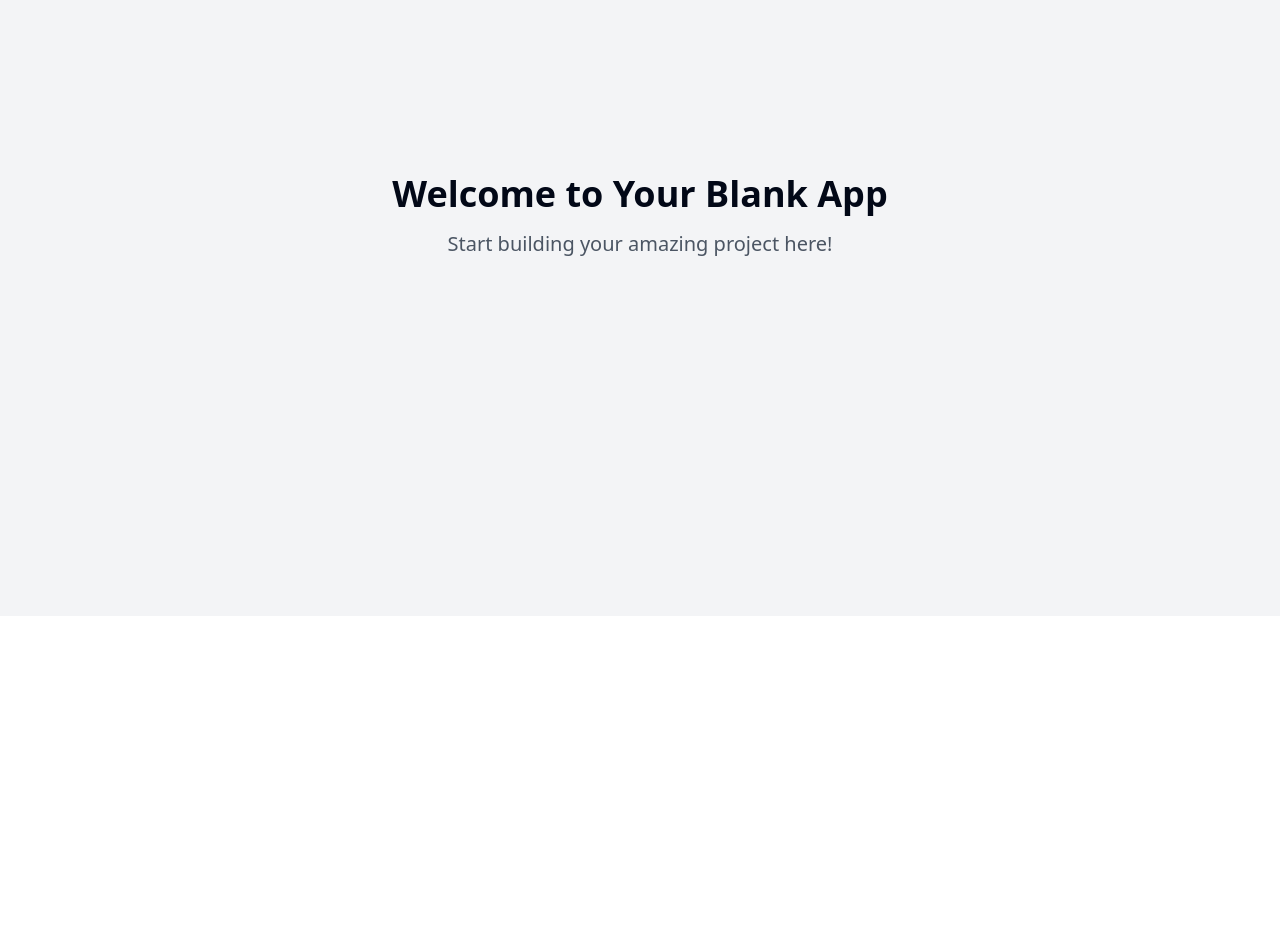
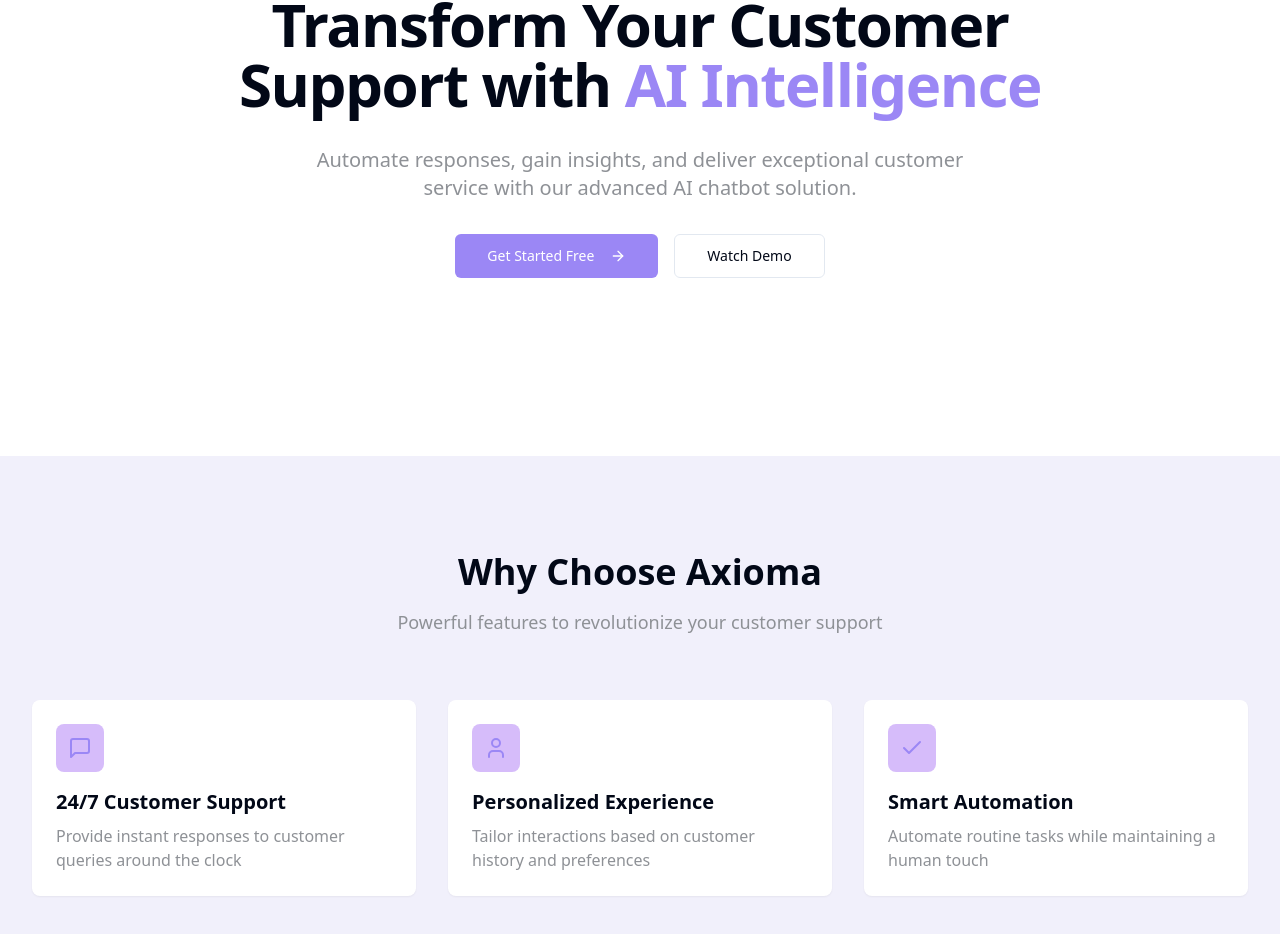
Before and after one commit to beibel/clean-axioma-design, a React (Vite) app: page / in a window 1280 px wide. Shown: the part 184-1118 px from the top of the page. Before the commit the page ends 800 px from the top, so only its background shows below. Built offline with nearby package versions, Linux system fonts and the light colour scheme.

Commit message:
Create landing page design
Implement a minimalistic and clean design for the axiomabot.com landing page, inspired by the color schemes of chatbase.co and cussidyai.com while ensuring a unique design.
[skip gpt_engineer]

```diff
--- /dev/null
+++ b/src/components/Features.tsx
@@ -0,0 +1,51 @@
+import { MessageSquare, User, Check } from "lucide-react";
+
+const features = [
+  {
+    icon: <MessageSquare className="h-6 w-6" />,
+    title: "24/7 Customer Support",
+    description: "Provide instant responses to customer queries around the clock",
+  },
+  {
+    icon: <User className="h-6 w-6" />,
+    title: "Personalized Experience",
+    description: "Tailor interactions based on customer history and preferences",
+  },
+  {
+    icon: <Check className="h-6 w-6" />,
+    title: "Smart Automation",
+    description: "Automate routine tasks while maintaining a human touch",
+  },
+];
+
+export const Features = () => {
+  return (
+    <div className="py-24 bg-neutral-light">
+      <div className="max-w-7xl mx-auto px-4 sm:px-6 lg:px-8">
+        <div className="text-center mb-16">
+          <h2 className="text-3xl sm:text-4xl font-bold">
+            Why Choose Axioma
+          </h2>
+          <p className="mt-4 text-neutral text-lg">
+            Powerful features to revolutionize your customer support
+          </p>
+        </div>
+        <div className="grid grid-cols-1 md:grid-cols-3 gap-8">
+          {features.map((feature, index) => (
+            <div
+              key={index}
+              className="p-6 bg-white rounded-lg shadow-sm hover:shadow-md transition-shadow duration-300 animate-fade-up"
+              style={{ animationDelay: `${index * 100}ms` }}
+            >
+              <div className="h-12 w-12 bg-primary-light rounded-lg flex items-center justify-center text-primary mb-4">
+                {feature.icon}
+              </div>
+              <h3 className="text-xl font-semibold mb-2">{feature.title}</h3>
+              <p className="text-neutral">{feature.description}</p>
+            </div>
+          ))}
+        </div>
+      </div>
+    </div>
+  );
+};
--- /dev/null
+++ b/src/components/Hero.tsx
@@ -0,0 +1,27 @@
+import { ArrowRight } from "lucide-react";
+import { Button } from "@/components/ui/button";
+
+export const Hero = () => {
+  return (
+    <div className="min-h-[80vh] flex flex-col items-center justify-center px-4 sm:px-6 lg:px-8">
+      <div className="max-w-4xl mx-auto text-center space-y-8 animate-fade-up">
+        <h1 className="text-4xl sm:text-5xl lg:text-6xl font-bold tracking-tight">
+          Transform Your Customer Support with{" "}
+          <span className="text-primary">AI Intelligence</span>
+        </h1>
+        <p className="text-lg sm:text-xl text-neutral max-w-2xl mx-auto">
+          Automate responses, gain insights, and deliver exceptional customer service with our advanced AI chatbot solution.
+        </p>
+        <div className="flex flex-col sm:flex-row gap-4 justify-center">
+          <Button size="lg" className="bg-primary hover:bg-primary-dark text-white">
+            Get Started Free
+            <ArrowRight className="ml-2 h-4 w-4" />
+          </Button>
+          <Button size="lg" variant="outline">
+            Watch Demo
+          </Button>
+        </div>
+      </div>
+    </div>
+  );
+};
--- a/src/pages/Index.tsx
+++ b/src/pages/Index.tsx
@@ -1,13 +1,12 @@
-// Update this page (the content is just a fallback if you fail to update the page)
+import { Hero } from "@/components/Hero";
+import { Features } from "@/components/Features";
 
 const Index = () => {
   return (
-    <div className="min-h-screen flex items-center justify-center bg-gray-100">
-      <div className="text-center">
-        <h1 className="text-4xl font-bold mb-4">Welcome to Your Blank App</h1>
-        <p className="text-xl text-gray-600">Start building your amazing project here!</p>
-      </div>
-    </div>
+    <main className="min-h-screen">
+      <Hero />
+      <Features />
+    </main>
   );
 };
 
--- a/tailwind.config.ts
+++ b/tailwind.config.ts
@@ -12,85 +12,44 @@ export default {
   theme: {
     container: {
       center: true,
-			padding: '2rem',
+      padding: "2rem",
       screens: {
-				'2xl': '1400px'
-			}
+        "2xl": "1400px",
+      },
     },
     extend: {
       colors: {
-				border: 'hsl(var(--border))',
-				input: 'hsl(var(--input))',
-				ring: 'hsl(var(--ring))',
-				background: 'hsl(var(--background))',
-				foreground: 'hsl(var(--foreground))',
+        border: "hsl(var(--border))",
+        input: "hsl(var(--input))",
+        ring: "hsl(var(--ring))",
+        background: "hsl(var(--background))",
+        foreground: "hsl(var(--foreground))",
         primary: {
-					DEFAULT: 'hsl(var(--primary))',
-					foreground: 'hsl(var(--primary-foreground))'
+          DEFAULT: "#9b87f5",
+          light: "#D6BCFA",
+          dark: "#7E69AB",
         },
-				secondary: {
-					DEFAULT: 'hsl(var(--secondary))',
-					foreground: 'hsl(var(--secondary-foreground))'
+        neutral: {
+          DEFAULT: "#8E9196",
+          light: "#F1F0FB",
         },
-				destructive: {
-					DEFAULT: 'hsl(var(--destructive))',
-					foreground: 'hsl(var(--destructive-foreground))'
-				},
-				muted: {
-					DEFAULT: 'hsl(var(--muted))',
-					foreground: 'hsl(var(--muted-foreground))'
-				},
-				accent: {
-					DEFAULT: 'hsl(var(--accent))',
-					foreground: 'hsl(var(--accent-foreground))'
-				},
-				popover: {
-					DEFAULT: 'hsl(var(--popover))',
-					foreground: 'hsl(var(--popover-foreground))'
-				},
-				card: {
-					DEFAULT: 'hsl(var(--card))',
-					foreground: 'hsl(var(--card-foreground))'
-				},
-				sidebar: {
-					DEFAULT: 'hsl(var(--sidebar-background))',
-					foreground: 'hsl(var(--sidebar-foreground))',
-					primary: 'hsl(var(--sidebar-primary))',
-					'primary-foreground': 'hsl(var(--sidebar-primary-foreground))',
-					accent: 'hsl(var(--sidebar-accent))',
-					'accent-foreground': 'hsl(var(--sidebar-accent-foreground))',
-					border: 'hsl(var(--sidebar-border))',
-					ring: 'hsl(var(--sidebar-ring))'
-				}
-			},
-			borderRadius: {
-				lg: 'var(--radius)',
-				md: 'calc(var(--radius) - 2px)',
-				sm: 'calc(var(--radius) - 4px)'
       },
       keyframes: {
-				'accordion-down': {
-					from: {
-						height: '0'
+        "fade-up": {
+          "0%": {
+            opacity: "0",
+            transform: "translateY(10px)",
           },
-					to: {
-						height: 'var(--radix-accordion-content-height)'
-					}
+          "100%": {
+            opacity: "1",
+            transform: "translateY(0)",
           },
-				'accordion-up': {
-					from: {
-						height: 'var(--radix-accordion-content-height)'
         },
-					to: {
-						height: '0'
-					}
-				}
       },
       animation: {
-				'accordion-down': 'accordion-down 0.2s ease-out',
-				'accordion-up': 'accordion-up 0.2s ease-out'
-			}
-		}
+        "fade-up": "fade-up 0.5s ease-out forwards",
+      },
+    },
   },
   plugins: [require("tailwindcss-animate")],
 } satisfies Config;
```
Lines whose indentation alone changed are shown as unchanged.
